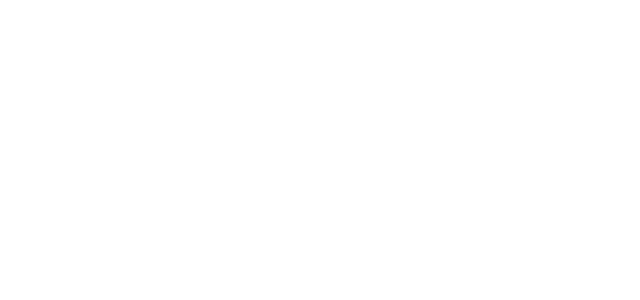
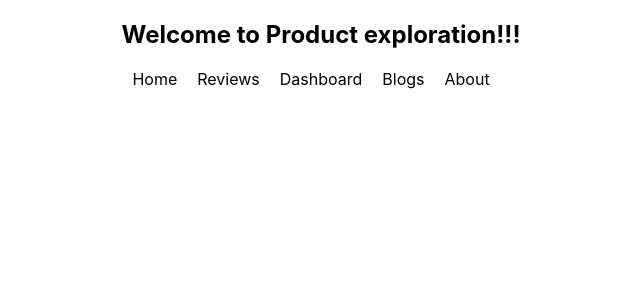
Before and after one commit to Ahsan-Gazi/product-exploration, a React (Create React App) app: page /reviews in a window 1280 px wide. Shown: the top 300 px of the page, without its empty margins (319-959 px from the left). Built offline with nearby package versions, Linux system fonts and the light colour scheme.

Commit message:
Router set

```diff
--- a/package.json
+++ b/package.json
@@ -8,6 +8,7 @@
     "@testing-library/user-event": "^13.5.0",
     "react": "^18.0.0",
     "react-dom": "^18.0.0",
+    "react-router-dom": "^6.3.0",
     "react-scripts": "5.0.0",
     "web-vitals": "^2.1.4"
   },
--- a/src/App.js
+++ b/src/App.js
@@ -1,10 +1,27 @@
 
+import { Route, Routes } from 'react-router-dom';
 import './App.css';
+import Header from './components/Header/Header';
+import Home from './components/Home/Home';
+import Reviews from './components/Reviews/Reviews';
+import Dashboard from './components/Dashboard/Dashboard';
+import Blogs from './components/Blogs/Blogs';
+import About from './components/About/About';
+import NotFound from './components/NotFound/NotFound';
 
 function App() {
   return (
     <div className="App">
-
+     <Header></Header>
+     <Routes>
+      <Route path='/' element={<Home></Home>}></Route>
+      <Route path='/home' element={<Home></Home>}></Route>
+      <Route path='/reviews' element={<Reviews></Reviews>}></Route>
+      <Route path='/dashboard' element={<Dashboard></Dashboard>}></Route>
+      <Route path='/blogs' element={<Blogs></Blogs>}></Route>
+      <Route path='/about' element={<About></About>}></Route>
+      <Route path='*' element={<NotFound></NotFound>}></Route>
+     </Routes>
     </div>
   );
 }
--- /dev/null
+++ b/src/components/Header/Header.css
@@ -0,0 +1,8 @@
+nav a{
+    text-decoration: none;
+    color: black;
+    margin-right: 20px;
+}
+nav a:hover{
+    color: orange;
+}
--- /dev/null
+++ b/src/components/Header/Header.js
@@ -0,0 +1,22 @@
+import React from 'react';
+import { Link } from 'react-router-dom';
+import './Header.css';
+
+const Header = () => {
+    return (
+
+             <div>
+            <h2>Welcome to Product exploration!!!</h2>
+            <nav>
+                <Link to="/home">Home</Link>
+                <Link to="/reviews">Reviews</Link>
+                <Link to="/dashboard">Dashboard</Link>
+                <Link to="/blogs">Blogs</Link>
+                <Link to="/about">About</Link>
+            </nav>
+        </div>
+
+    );
+};
+
+export default Header;
--- /dev/null
+++ b/src/components/NotFound/NotFound.js
@@ -0,0 +1,11 @@
+import React from 'react';
+
+const NotFound = () => {
+    return (
+        <div>
+            <h3>This page is not found which you are looking for....</h3>
+        </div>
+    );
+};
+
+export default NotFound;
--- a/src/components/Reviews/Reviews.js
+++ b/src/components/Reviews/Reviews.js
@@ -0,0 +1,11 @@
+import React from 'react';
+
+const Reviews = () => {
+    return (
+        <div>
+
+        </div>
+    );
+};
+
+export default Reviews;
--- a/src/index.js
+++ b/src/index.js
@@ -3,11 +3,14 @@
 import './index.css';
 import App from './App';
 import reportWebVitals from './reportWebVitals';
+import { BrowserRouter } from 'react-router-dom';
 
 ReactDOM.render(
+  <BrowserRouter>
   <React.StrictMode>
     <App />
-  </React.StrictMode>,
+  </React.StrictMode>
+  </BrowserRouter>,
   document.getElementById('root')
 );
 
```
Also changed, not shown: src/components/NotFound/NotFound.css (added), 1 other file (tests, documents, lock files or other folders).
